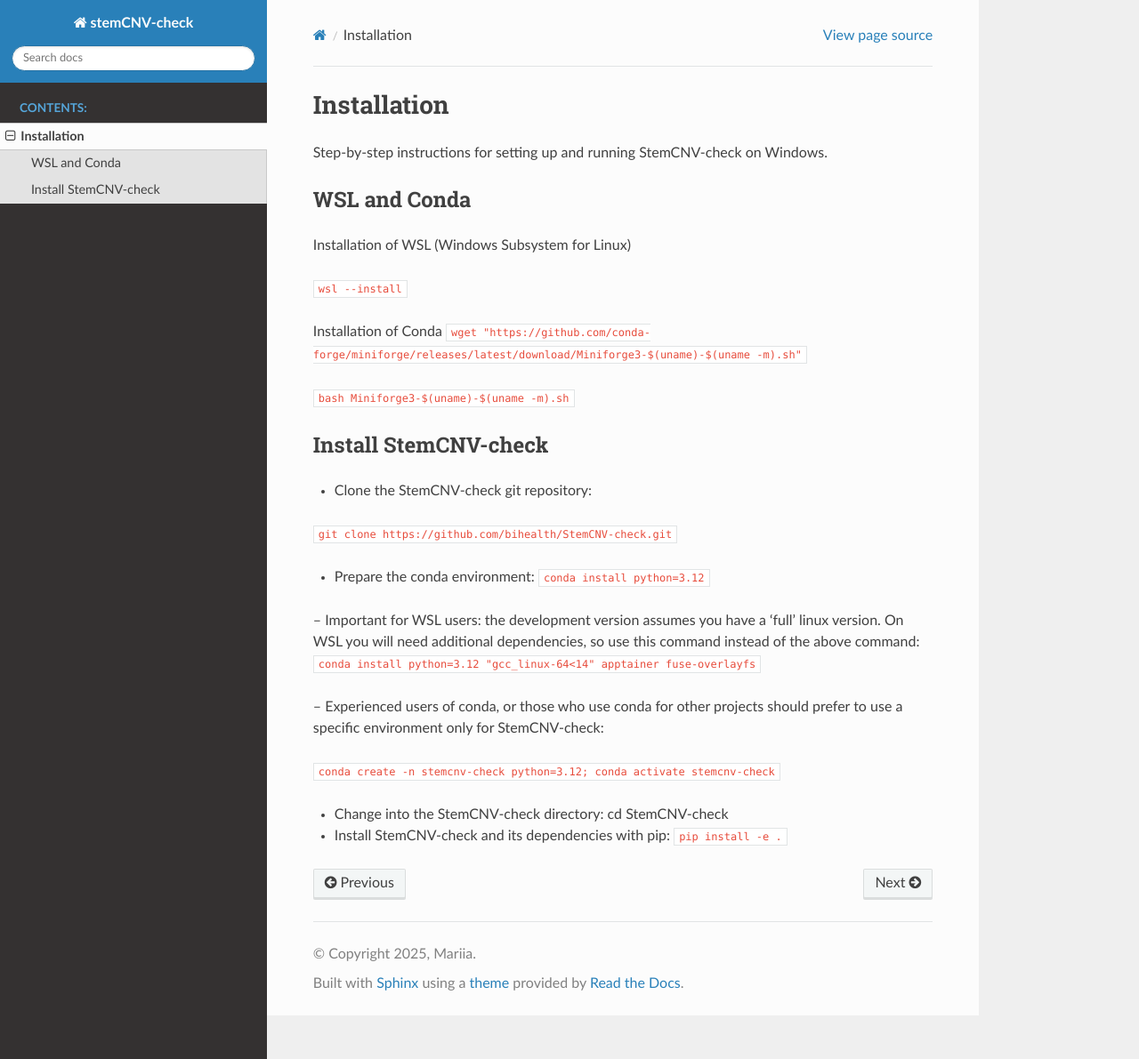
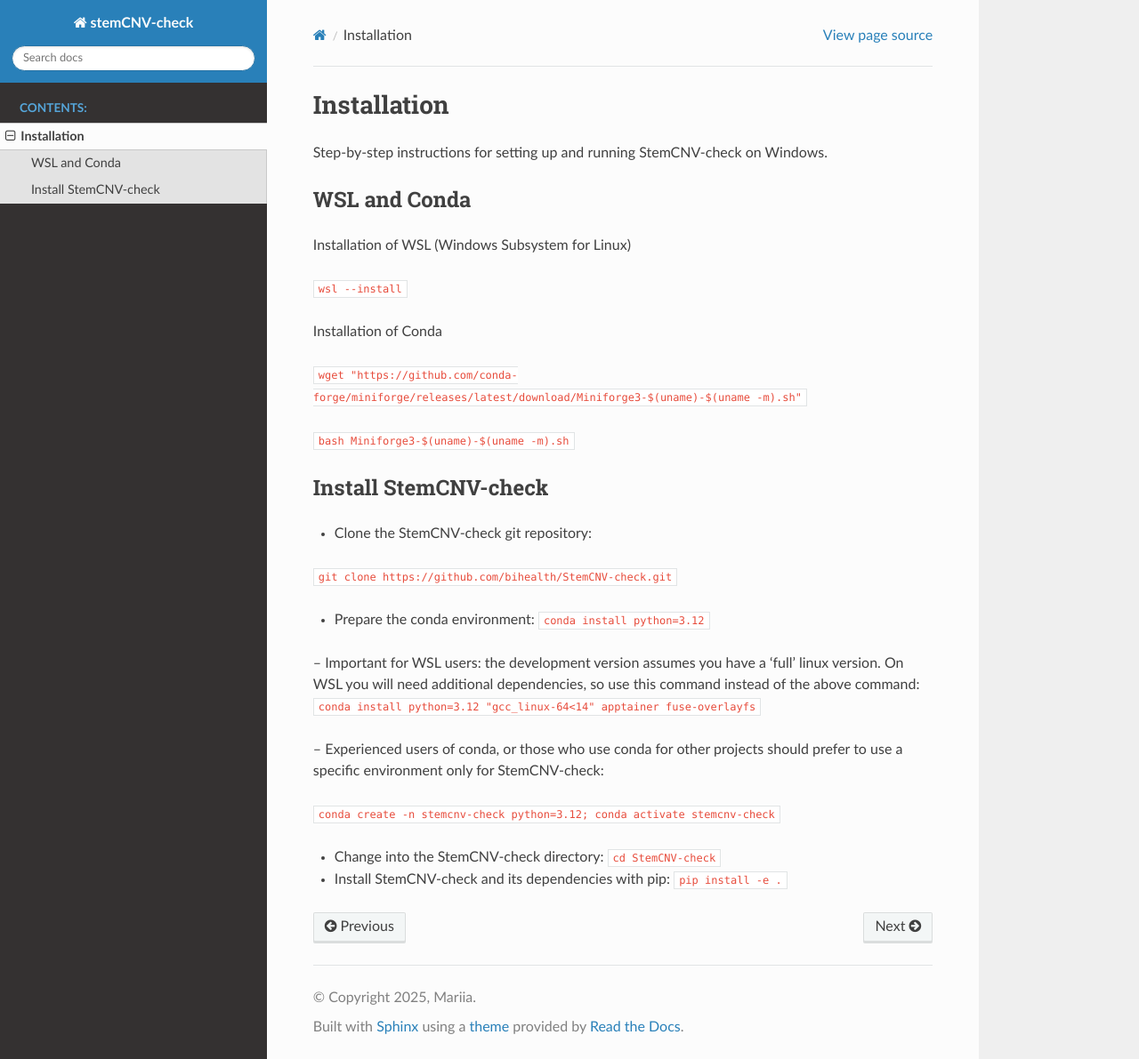
Before and after one commit to icalledmyselfmoon/stemCNV_check_Read_the_docs, a Sphinx documentation site: the page built from source/installation.rst, in a window 1280 px wide and 1191 px high. Shown: the whole window at 89% size. Built offline with Sphinx 7.4.7 and the Read the Docs theme 3.1.0, drawn with Linux system fonts in a browser that asks for light colours.

```diff
--- a/source/installation.rst
+++ b/source/installation.rst
@@ -10,6 +10,7 @@ Installation of WSL (Windows Subsystem for Linux)
 ``wsl --install``
 
 Installation of Conda
+
 ``wget "https://github.com/conda-forge/miniforge/releases/latest/download/Miniforge3-$(uname)-$(uname -m).sh"``
 
 ``bash Miniforge3-$(uname)-$(uname -m).sh``
@@ -20,6 +21,7 @@ Install StemCNV-check
 -------------------------------
 
 • Clone the StemCNV-check git repository:
+
 ``git clone https://github.com/bihealth/StemCNV-check.git``
 
 • Prepare the conda environment: ``conda install python=3.12``
@@ -33,6 +35,6 @@ environment only for StemCNV-check:
 
 ``conda create -n stemcnv-check python=3.12; conda activate stemcnv-check``
 
-• Change into the StemCNV-check directory: cd StemCNV-check
+• Change into the StemCNV-check directory: ``cd StemCNV-check``
 
 • Install StemCNV-check and its dependencies with pip: ``pip install -e .``
```
